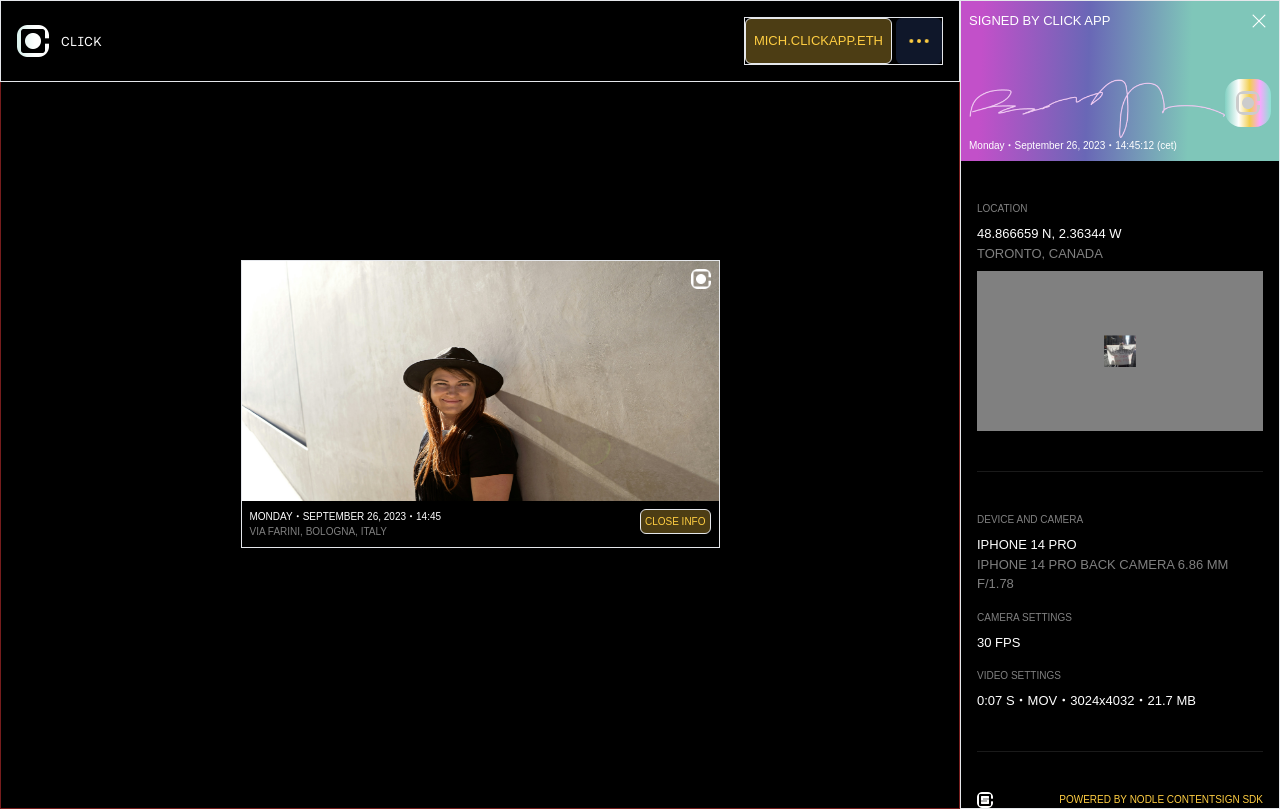
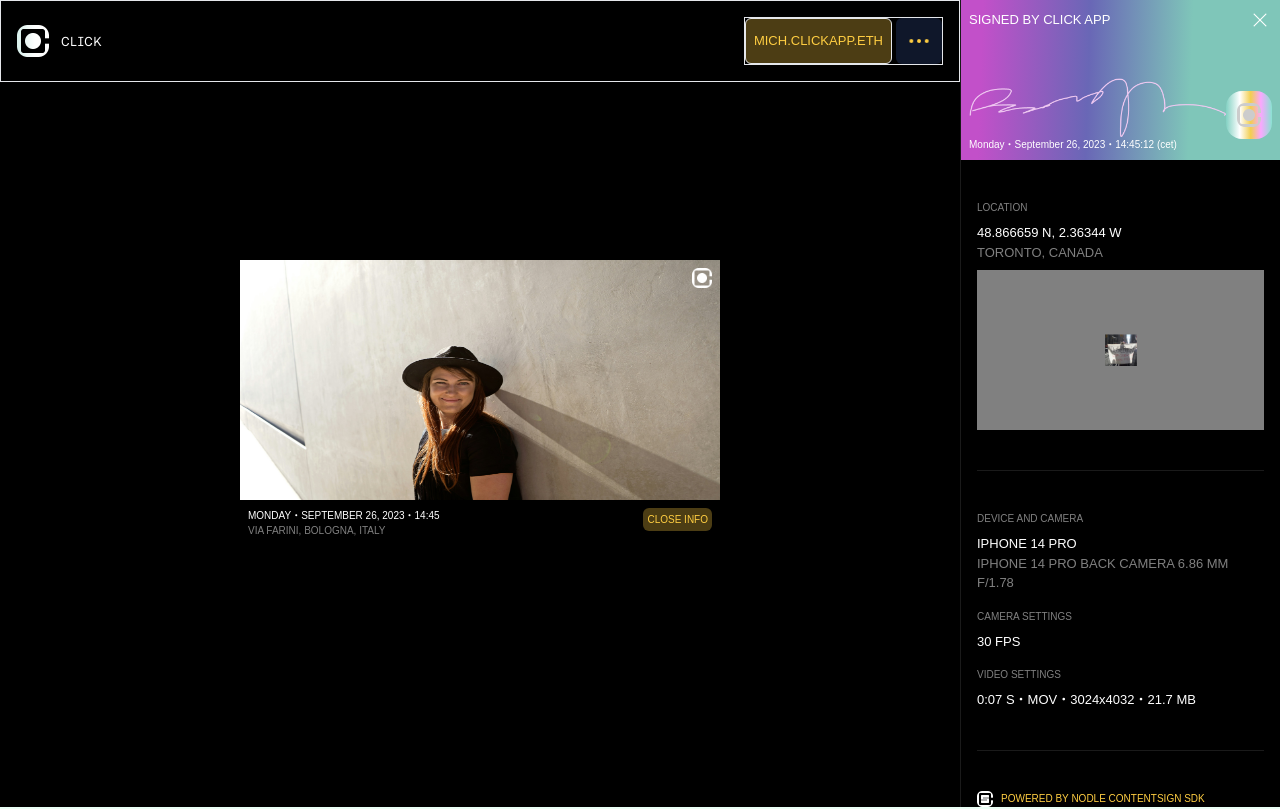
Before and after one commit to Hu78945/image-search-through-llm, a React (Create React App) app: page /module_6 in a window 1280 px wide. Built offline with nearby package versions, Linux system fonts and the light colour scheme.

Commit message:
module_6 done

```diff
--- a/src/components/Module6.jsx
+++ b/src/components/Module6.jsx
@@ -8,8 +8,8 @@ const Module6 = () => {
     <div className='flex bg-black h-fit min-h-screen'>
       <div className='w-3/4'>
         <div className='fixed w-3/4'><Header /></div>
-        <div className='flex justify-center items-center border border-red-900 h-full'>
-          <div className='border w-1/2 relative'>
+        <div className='flex justify-center items-center h-full'>
+          <div className='w-1/2 relative'>
           <img src='./icons/click_logo_textless.png' className='absolute top-2 right-2 w-5 h-5'></img>
             <img src='./icons/hero_image.png' className='w-full h-60' alt='Module'></img>
             <div className='flex justify-between p-2'>
@@ -17,7 +17,7 @@ const Module6 = () => {
                 <p className='text-10 text-white uppercase'>Monday・September 26, 2023・14:45</p>
                 <p className='text-10 text-medium-gray uppercase'>Via Farini, Bologna, Italy</p>
               </div>
-              <div className='h-fit p-1 rounded-md bg-[#4c3d14] border'>
+              <div className='h-fit p-1 rounded-md bg-[#4c3d14]'>
                 <p className='text-10 font-normal text-yellow'>CLOSE INFO</p>
               </div>
             </div>
@@ -25,14 +25,14 @@ const Module6 = () => {
         </div>
       </div>
 
-      <div className='w-1/4 border'>
+      <div className='w-1/4 border-l border-dark-gray'>
         {/* signature box  */}
         <div className='p-2 h-40 bg-custom-gradient flex flex-col justify-between'>
           <div className='flex justify-between items-center'>
             <p className='text-13 text-white'>SIGNED BY CLICK APP</p>
             <img src='./icons/cross_icon.png' className='h-6 w-6' alt='Close'></img>
           </div>
-          <div className='flex justify-between'>
+          <div className='flex justify-between items-center'>
             <div>
               <img src='./icons/signature.png'></img>
               <p className='text-10 text-white'>Monday・September 26, 2023・14:45:12 (cet)</p>
@@ -66,7 +66,7 @@ const Module6 = () => {
             <p className='text-10 text-medium-gray mb-2'>VIDEO SETTINGS</p>
             <p className='text-13 text-white'>0:07 S・MOV・3024x4032・21.7 MB</p>
           </div>
-          <div className='flex justify-between gap-2 pt-10'>
+          <div className='flex gap-2 pt-10'>
             <img src='./icons/power_icon.png' className='h-4'></img>
             <p className='text-10 text-yellow'>POWERED BY NODLE CONTENTSIGN SDK</p>
           </div>
```
